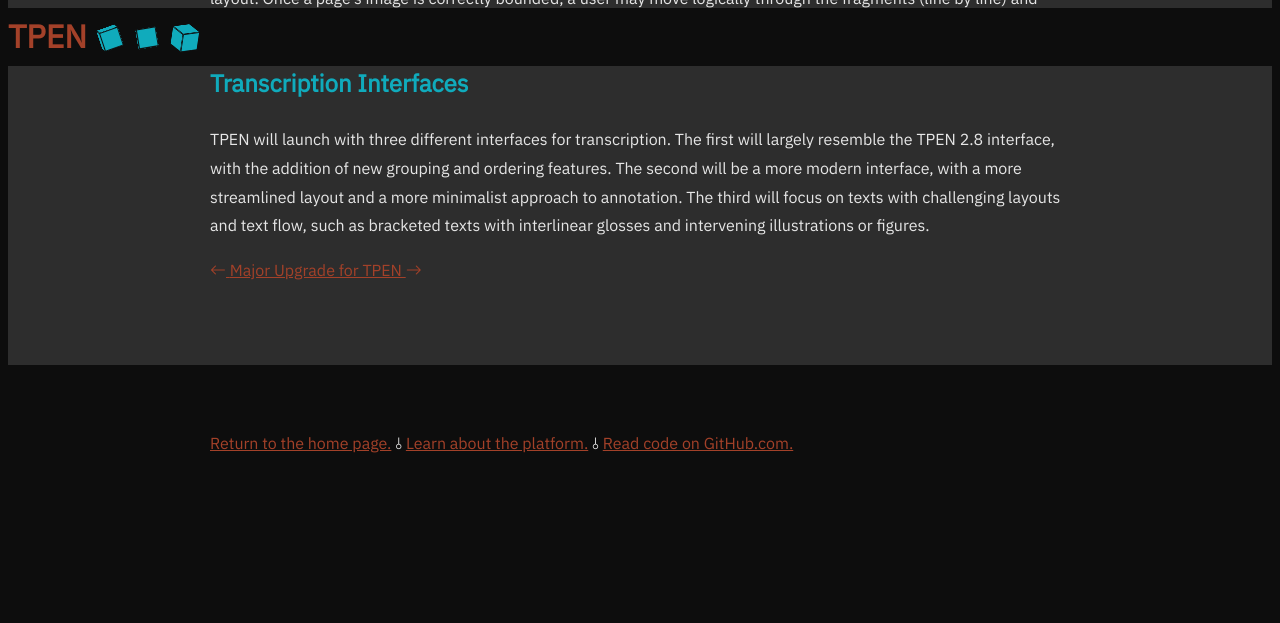
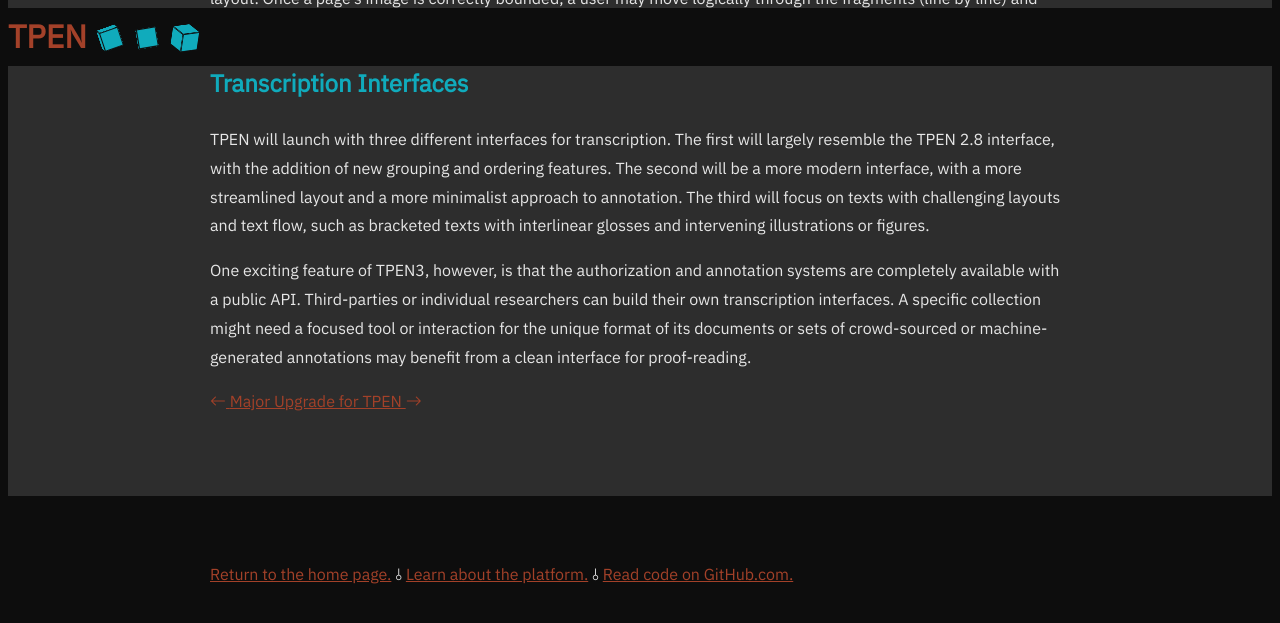
Before and after one commit to CenterForDigitalHumanities/TPEN3, a Jekyll site: the page built from _posts/2024-07-03-transcribing.md, in a window 1280 px wide and 900 px high, scrolled down 1043 px. Shown: the top 623 px of the window. Built offline with Jekyll 4.4.1, drawn with Linux system fonts in a browser that asks for light colours; some of the changed text lies outside the part shown.

Commit message:
more posts

```diff
--- a/_layouts/default.html
+++ b/_layouts/default.html
@@ -21,7 +21,7 @@
             <a href="{{ "/" | absolute_url }}"><img src="{{site.logo | relative_url}}" alt="Logo" style="width:100%;"/></a>
         </header>
             {% else %}
-            <header style="position: fixed;background-color: var(--darkest);width: 100%;">
+            <header style="position: fixed;background-color: var(--darkest);width: 100%;z-index:15;">
                 <h1 style="margin: 0;"><a href="{{ "/" | absolute_url }}" style="text-decoration: none;">{{ site.title | default: site.github.repository_name }}</a>
                     <div class="cube">
                         <div class="top"> </div>
--- a/_layouts/post.html
+++ b/_layouts/post.html
@@ -18,7 +18,7 @@
       {% if tags != '' %}
         &nbsp; &middot; &nbsp;
         {% for tag in page.tags %}
-          <i class="bi bi-hash"></i> {{ tag }} &nbsp;
+          <i class="bi bi-hash"></i>{{ tag }} &nbsp;
         {% endfor %}
       {% endif %}
 
--- a/_posts/2024-07-03-transcribing.md
+++ b/_posts/2024-07-03-transcribing.md
@@ -4,6 +4,9 @@
 date: "2022-07-03"
 categories:
   - "tutorials"
+tags:
+  - "transcription"
+  - "paleography"
 coverImage: "https://github.com/CenterForDigitalHumanities/TPEN3/assets/1119165/71790fdd-005e-4a7b-bdeb-72a66b4b1718"
 author: "Patrick Cuba"
 ---
@@ -20,3 +23,5 @@
 ## Transcription Interfaces
 
 TPEN will launch with three different interfaces for transcription. The first will largely resemble the TPEN 2.8 interface, with the addition of new grouping and ordering features. The second will be a more modern interface, with a more streamlined layout and a more minimalist approach to annotation. The third will focus on texts with challenging layouts and text flow, such as bracketed texts with interlinear glosses and intervening illustrations or figures.
+
+One exciting feature of TPEN3, however, is that the authorization and annotation systems are completely available with a public API. Third-parties or individual researchers can build their own transcription interfaces. A specific collection might need a focused tool or interaction for the unique format of its documents or sets of crowd-sourced or machine-generated annotations may benefit from a clean interface for proof-reading.
```
Also changed, not shown: _posts/2024-07-01-create-an-account.md (+2 -0 lines), _posts/2024-07-02-start-a-project.md (+2 -0 lines), pages/api.md (added, +69 -0 lines).
